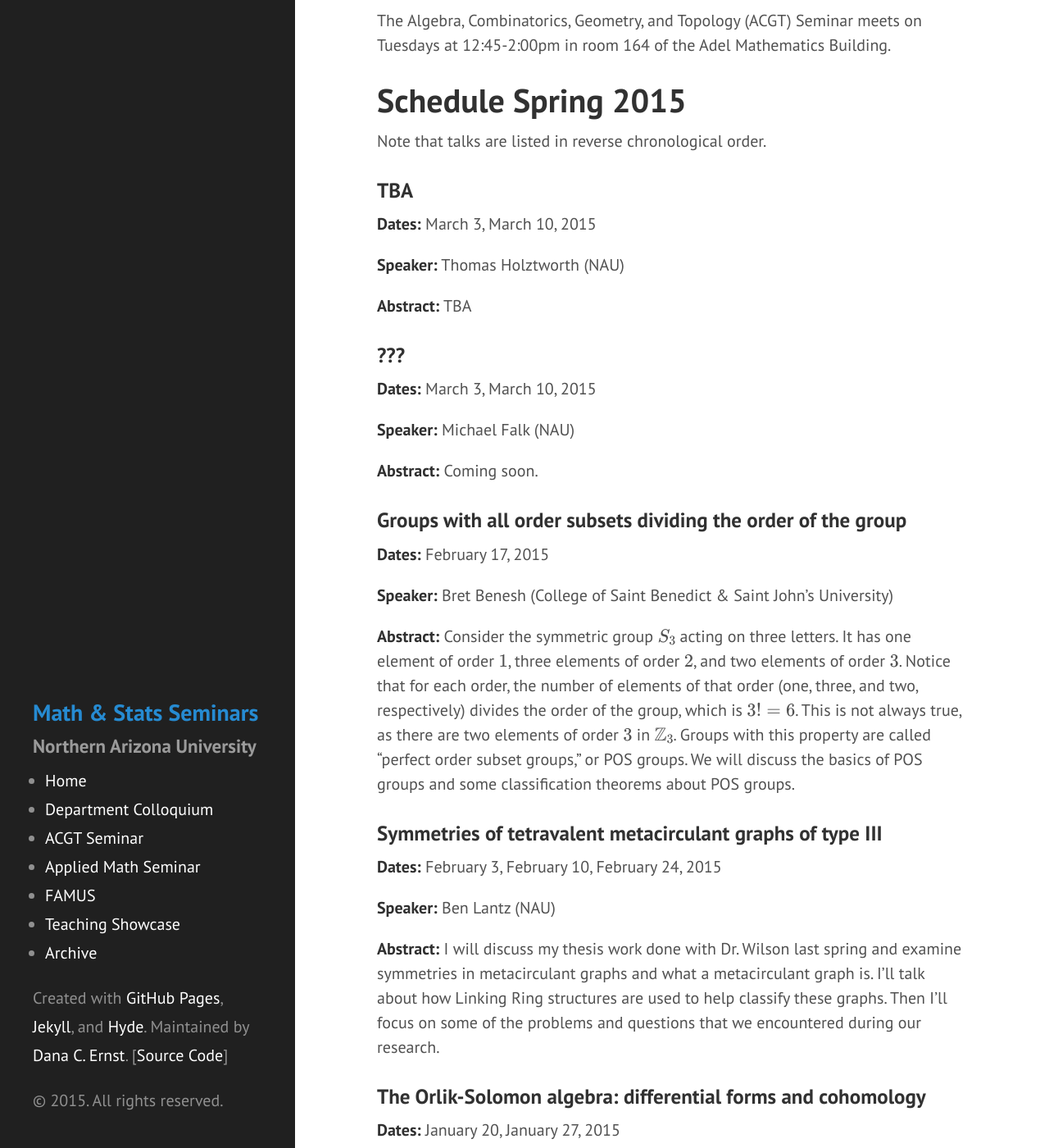
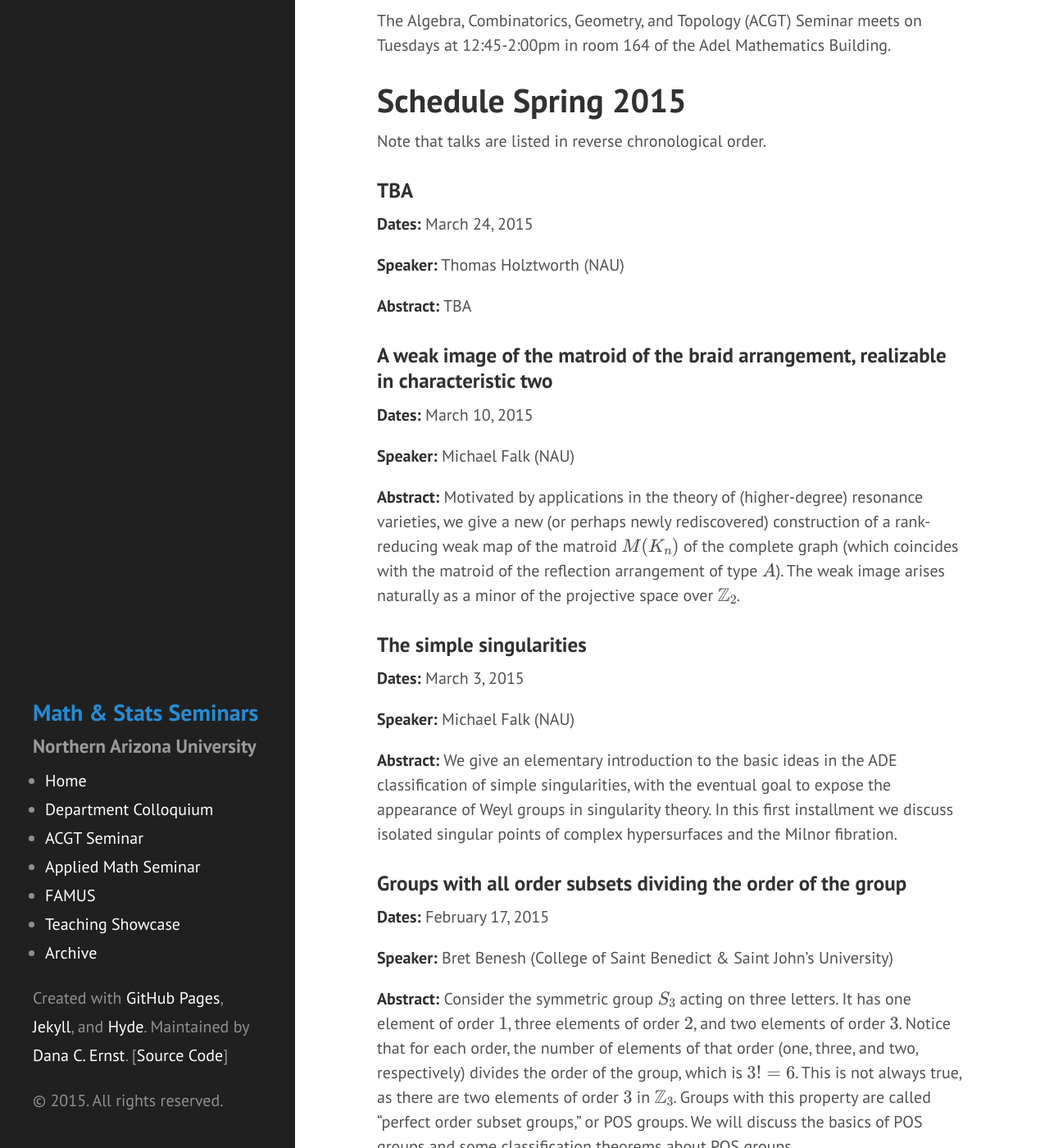
Before and after one commit to NAUMathStat/seminars, a Jekyll site: the page built from acgtSpring2015.md, in a window 1280 px wide and 1400 px high, scrolled down 330 px. Shown: the whole window at 82% size. Built offline with Jekyll 4.4.1, drawn with Linux system fonts in a browser that asks for light colours; Markdown is read by kramdown in place of the engine named in the settings; formulas are drawn with MathJax 3.

Commit message:
Updates to ACGT

```diff
--- a/acgtSpring2015.md
+++ b/acgtSpring2015.md
@@ -11,19 +11,27 @@ Note that talks are listed in reverse chronological order.
 
 ### TBA ###
 
-**Dates:** March 3, March 10, 2015
+**Dates:** March 24, 2015
 
 **Speaker:** Thomas Holztworth (NAU)
 
 **Abstract:** TBA
 
-### ??? ###
+### A weak image of the matroid of the braid arrangement, realizable in characteristic two ###
 
-**Dates:** March 3, March 10, 2015
+**Dates:** March 10, 2015
 
 **Speaker:** Michael Falk (NAU)
 
-**Abstract:** Coming soon.
+**Abstract:** Motivated by applications in the theory of (higher-degree) resonance varieties, we give a new (or perhaps newly rediscovered) construction of a rank-reducing weak map of the matroid $M(K_n)$ of the complete graph (which coincides with the matroid of the reflection arrangement of type $A$). The weak image arises naturally as a minor of the projective space over $\mathbb{Z}_2$.
+
+### The simple singularities ###
+
+**Dates:** March 3, 2015
+
+**Speaker:** Michael Falk (NAU)
+
+**Abstract:** We give an elementary introduction to the basic ideas in the ADE classification of simple singularities, with the eventual goal to expose the appearance of Weyl groups in singularity theory. In this first installment we discuss isolated singular points of complex hypersurfaces and the Milnor fibration.
 
 ### Groups with all order subsets dividing the order of the group ###
 
```
